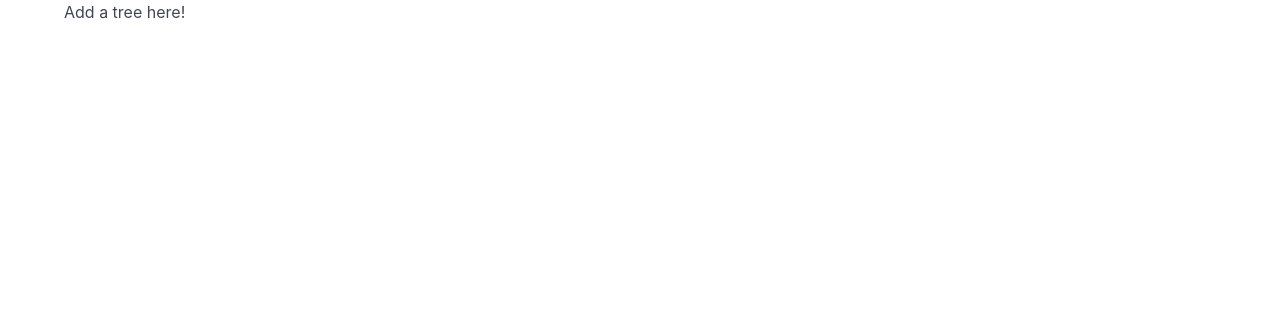
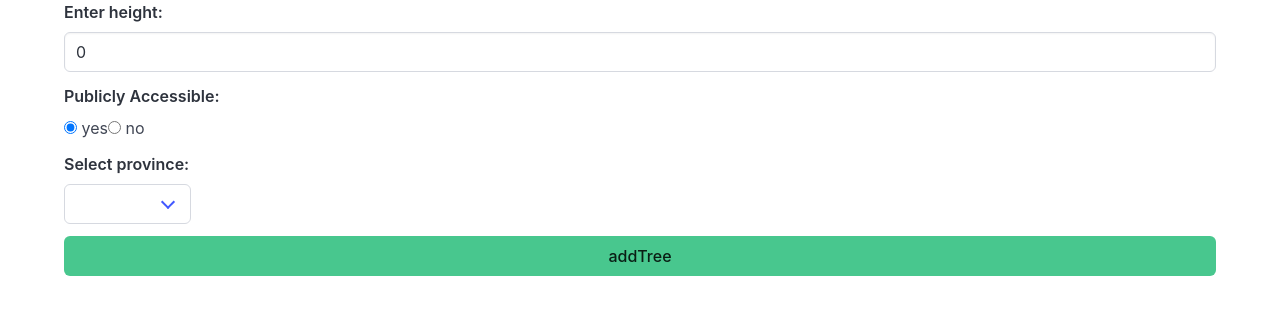
Before and after one commit to MartyRath/placemark-app, a SvelteKit app: page /addTree in a window 1280 px wide. Shown: the top 314 px of the page. Built offline with nearby package versions, Linux system fonts and the light colour scheme.

Commit message:
Add tree form added

```diff
--- a/src/routes/addTree/+page.svelte
+++ b/src/routes/addTree/+page.svelte
@@ -1,8 +1,8 @@
 <script lang="ts">
   import { subTitle } from "$lib/stores";
+  import AddTreeForm from "./AddTreeForm.svelte";
+
   subTitle.set("Add a Tree");
 </script>
 
-<p>
-  Add a tree here!
-</p>
+<AddTreeForm />
--- a/src/routes/addTree/AddTree.svelte
+++ /dev/null
@@ -1,4 +0,0 @@
-<script lang="ts">
-</script>
-
-<form></form>
--- /dev/null
+++ b/src/routes/addTree/AddTreeForm.svelte
@@ -0,0 +1,43 @@
+<script lang="ts">
+    const provinceList = [{name: "Connacht"}, {name: "Munster"},
+                          {name: "Leinster"}, {name: "Ulster"},];
+
+    let height = 0;
+    let selectedprovince = "Simpson, Lisa";
+    let publiclyAccessible = ["yes", "no"];
+    let selectedAccessibility = "yes";
+
+    async function addTree() {
+      console.log(`New tree just added: Height: ${height} metres | Location: ${selectedprovince} | Publicly accessible: ${selectedAccessibility}`);
+    }
+  </script>
+
+  <form on:submit|preventDefault={addTree}>
+    <div class="field">
+      <label class="label" for="height">Enter height:</label>
+      <input bind:value={height} class="input" id="height" name="height" type="number" />
+    </div>
+    <div class="field">
+      <div class="control">
+        <label class="label" for="height">Publicly Accessible:</label>
+        {#each publiclyAccessible as accessibility}
+          <input bind:group={selectedAccessibility} class="radio" type="radio" value={accessibility} /> {accessibility}
+        {/each}
+      </div>
+    </div>
+    <div class="field">
+      <label class="label" for="height">Select province:</label>
+      <div class="select">
+        <select bind:value={selectedprovince}>
+          {#each provinceList as province}
+            <option>{province.name}</option>
+          {/each}
+        </select>
+      </div>
+    </div>
+    <div class="field">
+      <div class="control">
+        <button class="button is-success is-fullwidth">addTree</button>
+      </div>
+    </div>
+  </form>
```
Also changed, not shown: src/lib/ui/Coordinates.svelte (added, +25 -0 lines).
